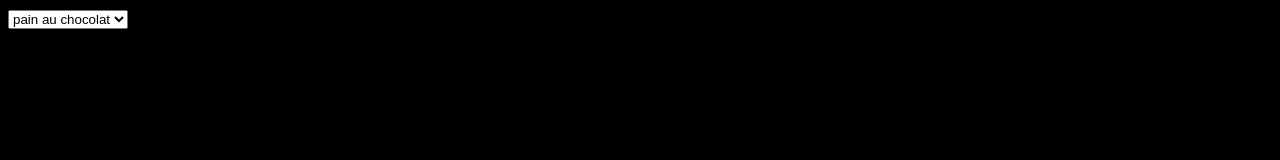
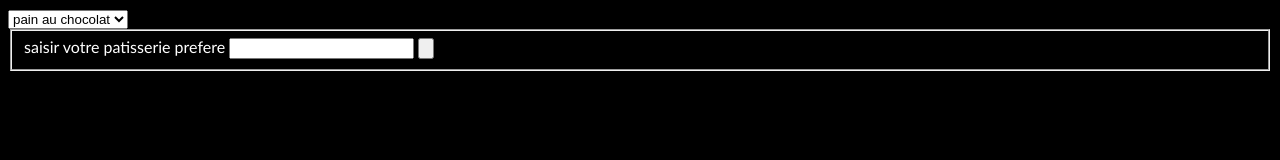
Before and after one commit to SteveNg-UX/hello-world, a plain HTML site: page index.html in a window 1280 px wide. Drawn offline with Linux system fonts and the light colour scheme.

Commit message:
ajout formulaire

```diff
--- a/index.html
+++ b/index.html
@@ -14,5 +14,10 @@
 		<option>chouquette</option>
 		<option>donuts</option>
 	</select>
+	<fieldset>
+		<label>saisir votre patisserie prefere</label>
+		<input type="text">
+		<input type="button" name="envoyer">
+	</fieldset>
 </body>
 </html>
```
